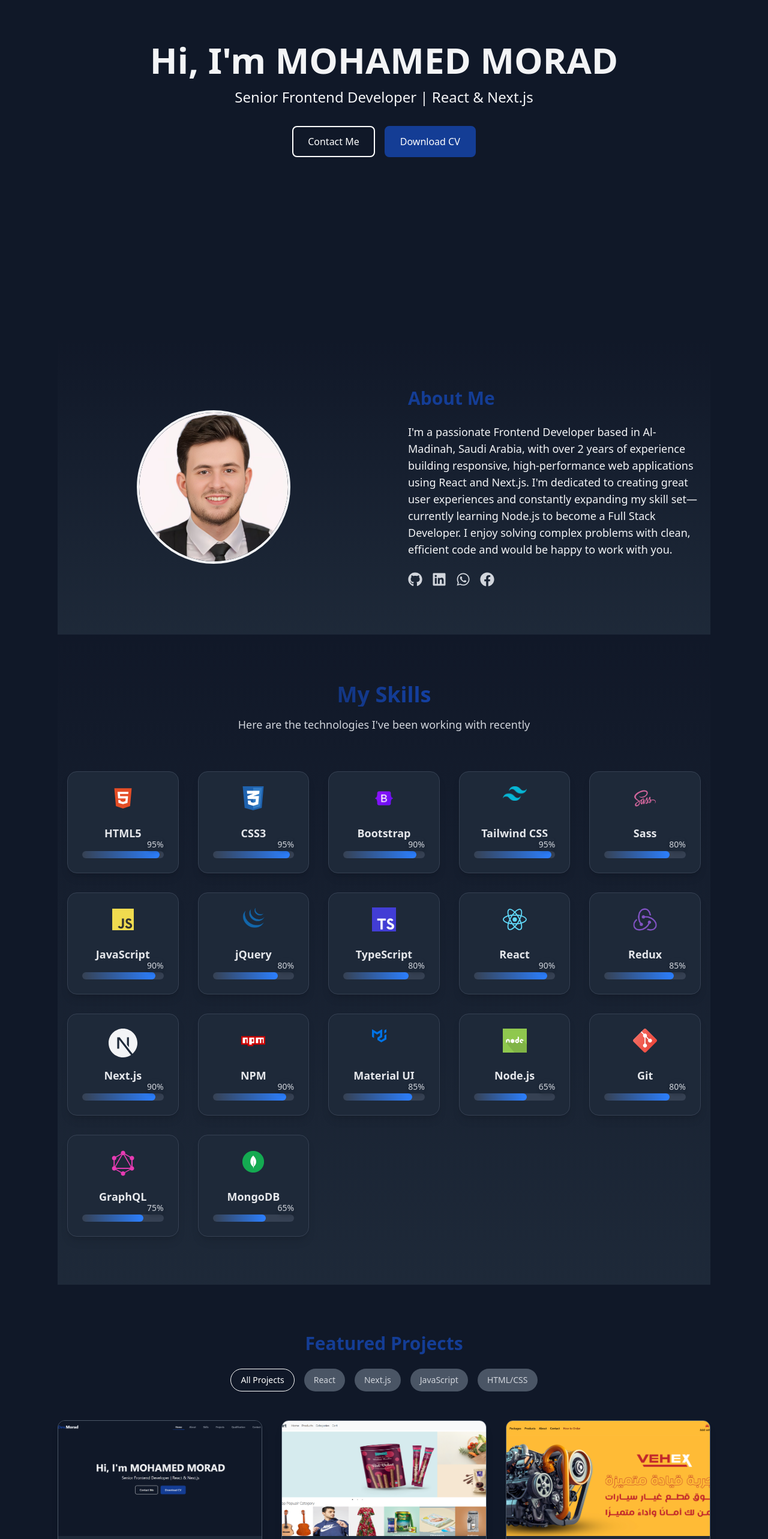
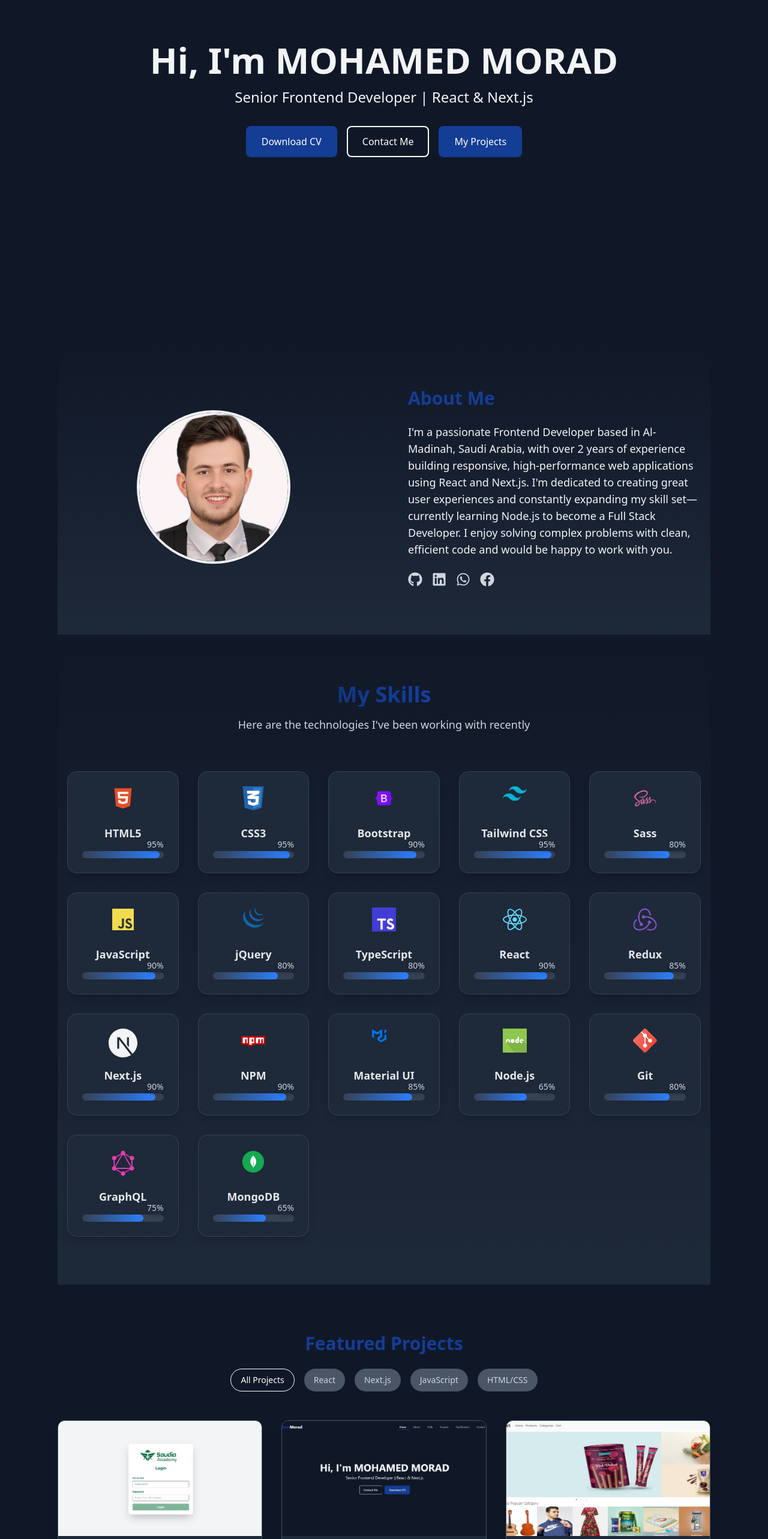
Before and after one commit to MohamedElrewiny/New-Portfolio, a Next.js app: page / in a window 1280 px wide. Shown: the part 234-2800 px from the top of the page at 60% size. Built offline with nearby package versions, Linux system fonts and the light colour scheme.

Commit message:
Refactor code structure for improved readability and maintainability

```diff
--- a/src/app/Home/Home.jsx
+++ b/src/app/Home/Home.jsx
@@ -39,6 +39,19 @@ const Home = () => {
                 animate={{ scale: 1 }}
                 transition={{ duration: 0.5, delay: 0.4 }}
               >
+                <Link
+                  href="/assets/cv/myCV.pdf"
+                  download="Mohamed_Morad_CV.pdf"
+                  className="inline-block bg-[#143D95] text-white border-2 border-[#143D95] px-6 py-3 rounded-lg font-medium hover:bg-primary-dark transition-colors"
+                >
+                  Download CV
+                </Link>
+              </motion.div>
+                            <motion.div
+                initial={{ scale: 0 }}
+                animate={{ scale: 1 }}
+                transition={{ duration: 0.5, delay: 0.4 }}
+              >
                 <a
                   href="#contact"
                   className="inline-block    border-2  text-white px-6 py-3 rounded-lg font-medium hover:bg-primary-dark transition-colors"
@@ -52,13 +65,13 @@ const Home = () => {
                 transition={{ duration: 0.5, delay: 0.4 }}
               >
                 <Link
-                  href="/assets/cv/myCV.pdf"
-                  download="Mohamed_Morad_CV.pdf"
+                  href="#projects"
                   className="inline-block bg-[#143D95] text-white border-2 border-[#143D95] px-6 py-3 rounded-lg font-medium hover:bg-primary-dark transition-colors"
                 >
-                  Download CV
+                  My Projects
                 </Link>
               </motion.div>
+
             </div>
           </div>
         </motion.section>
--- a/src/app/constants/projects.js
+++ b/src/app/constants/projects.js
@@ -1,8 +1,26 @@
 export const projects = [
-    {
+  {
     id: 1,
+    title: "Saudia-Achademy",
+    description:
+      "AA responsive internal web app for Saudi Academy to streamline employee requests and task management, featuring secure login, real-time request tracking, and an admin dashboard.",
+    image: "/next/saudia_acadimi.png",
+    technologies: [
+      "HTML5",
+      "CSS3",
+      "Tailwind CSS",
+      "JavaScript",
+      "Animation",
+      "Next.js",
+    ],
+    demoUrl: "https://saudia-achademy.vercel.app/",
+    codeUrl: "https://github.com/MohamedElrewiny/Saudia-Achademy",
+  },
+  {
+    id: 2,
     title: "My Portfolio",
-    description:"A personal portfolio website showcasing my skills, projects, and experience.",
+    description:
+      "A personal portfolio website showcasing my skills, projects, and experience.",
     image: "/next/my-portfolio.png",
     technologies: [
       "HTML5",
@@ -16,7 +34,7 @@ export const projects = [
     codeUrl: "https://github.com/MohamedElrewiny/New-Portfolio",
   },
   {
-    id: 2,
+    id: 3,
     title: "Fresh Cart",
     description:
       "A full-featured e-commerce platform with product listings, cart functionality, and payment integration.",
@@ -34,7 +52,7 @@ export const projects = [
     codeUrl: "https://github.com/MohamedElrewiny/Fresh-Cart",
   },
   {
-    id: 3,
+    id: 4,
     title: "VEHEX",
     description:
       "Auto parts website, car maintenance and oil change for most car brands.",
@@ -53,7 +71,7 @@ export const projects = [
     codeUrl: "https://github.com/MohamedElrewiny/VEHEX",
   },
   {
-    id: 4,
+    id: 5,
     title: "Saqralmadina",
     description:
       "A site for trips and transportation within the Kingdom of Saudi Arabia.",
@@ -72,7 +90,7 @@ export const projects = [
       "https://github.com/MohamedElrewiny/saqralmadina?tab=readme-ov-file",
   },
   {
-    id: 5,
+    id: 6,
     title: "La case de los regalos",
     description:
       "Spanish Commercial site selling perfumes, cosmetics and gifts.",
@@ -83,7 +101,7 @@ export const projects = [
       "https://github.com/MohamedElrewiny/Spanish-Ecommerce?tab=readme-ov-file",
   },
   {
-    id: 6,
+    id: 7,
     title: "Yummy",
     description: "display foods of different types, countries.",
     image: "/js/yummy.PNG",
@@ -92,7 +110,7 @@ export const projects = [
     codeUrl: "https://github.com/MohamedElrewiny/Yummy?tab=readme-ov-file",
   },
   {
-    id: 7,
+    id: 8,
     title: "The weather",
     description:
       "display the weather conditions in more than one place around the world.",
@@ -102,7 +120,7 @@ export const projects = [
     codeUrl: "https://github.com/MohamedElrewiny/weather-?tab=readme-ov-file",
   },
   {
-    id: 8,
+    id: 9,
     title: "Quiz App",
     description:
       "Electronic questions system (tests) at a specific time and at the end the result is displayed.",
@@ -112,7 +130,7 @@ export const projects = [
     codeUrl: "https://github.com/MohamedElrewiny/Quiz-App?tab=readme-ov-file",
   },
   {
-    id: 9,
+    id: 10,
     title: "Routing Test",
     description: "Routing for Testing.",
     image: "/react/task.PNG",
@@ -121,7 +139,7 @@ export const projects = [
     codeUrl: "https://github.com/MohamedElrewiny/routingReactTask",
   },
   {
-    id: 10,
+    id: 11,
     title: "Special Design",
     description: "Special Design for Testing.",
     image: "/css/specialDesign.PNG",
@@ -131,7 +149,7 @@ export const projects = [
       "https://github.com/MohamedElrewiny/special-design?tab=readme-ov-file",
   },
   {
-    id: 11,
+    id: 12,
     title: "cup-of-Tea-Animation",
     description:
       "                Animated Hot Cup of Tea using Html & CSS only | CSS Animation Effects.",
@@ -141,7 +159,7 @@ export const projects = [
     codeUrl: "https://github.com/MohamedElrewiny/cup-of-Tea-Animation",
   },
   {
-    id: 12,
+    id: 13,
     title: "Gymster",
     description: "Gymster for Testing.",
     image: "/css/gymster.PNG",
@@ -150,7 +168,7 @@ export const projects = [
     codeUrl: "https://github.com/MohamedElrewiny/GYMSTER?tab=readme-ov-file",
   },
   {
-    id: 13,
+    id: 14,
     title: "cafeHouse",
     description: "cafeHouse for Testing.",
     image: "/css/cafe.PNG",
@@ -159,7 +177,7 @@ export const projects = [
     codeUrl: "https://github.com/MohamedElrewiny/Cafe-?tab=readme-ov-file",
   },
   {
-    id: 14,
+    id: 15,
     title: "2rings",
     description: "2rings for Testing.",
     image: "/css/2rings.PNG",
```
Also changed, not shown: public/next/saudia_acadimi.png (added), 1 other file (tests, documents, lock files or other folders).
